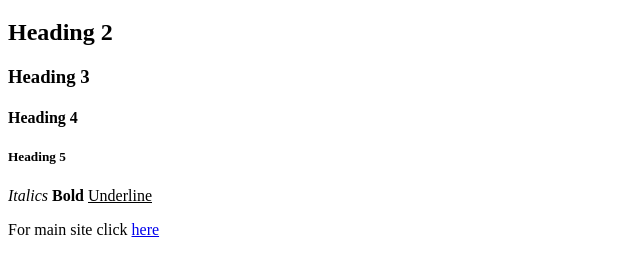
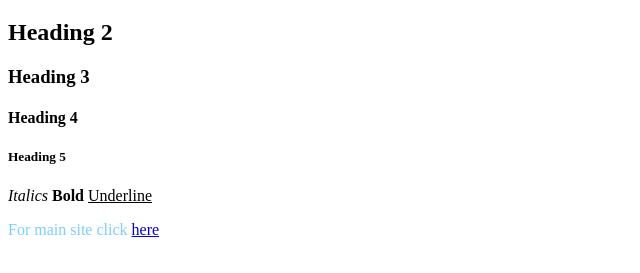
Before and after one commit to McAlec1/mcalec1.github.io, a plain HTML site: page main.html in a window 1280 px wide. Shown: the part 61-334 px from the top of the page, without its empty margins (0-640 px from the left). Drawn offline with Linux system fonts and the light colour scheme.

Commit message:
Update main.html

```diff
--- a/main.html
+++ b/main.html
@@ -14,7 +14,7 @@
 <b>Bold</b>
 <u>Underline</u>
 
-<p rgb(125, 206, 255)>For main site click <a href="https://www.mcalec.dev">here</a></p>
+<p style="color:rgb(125, 206, 255);">For main site click <a href="https://www.mcalec.dev">here</a></p>
 
 </body>
 </html>
```
